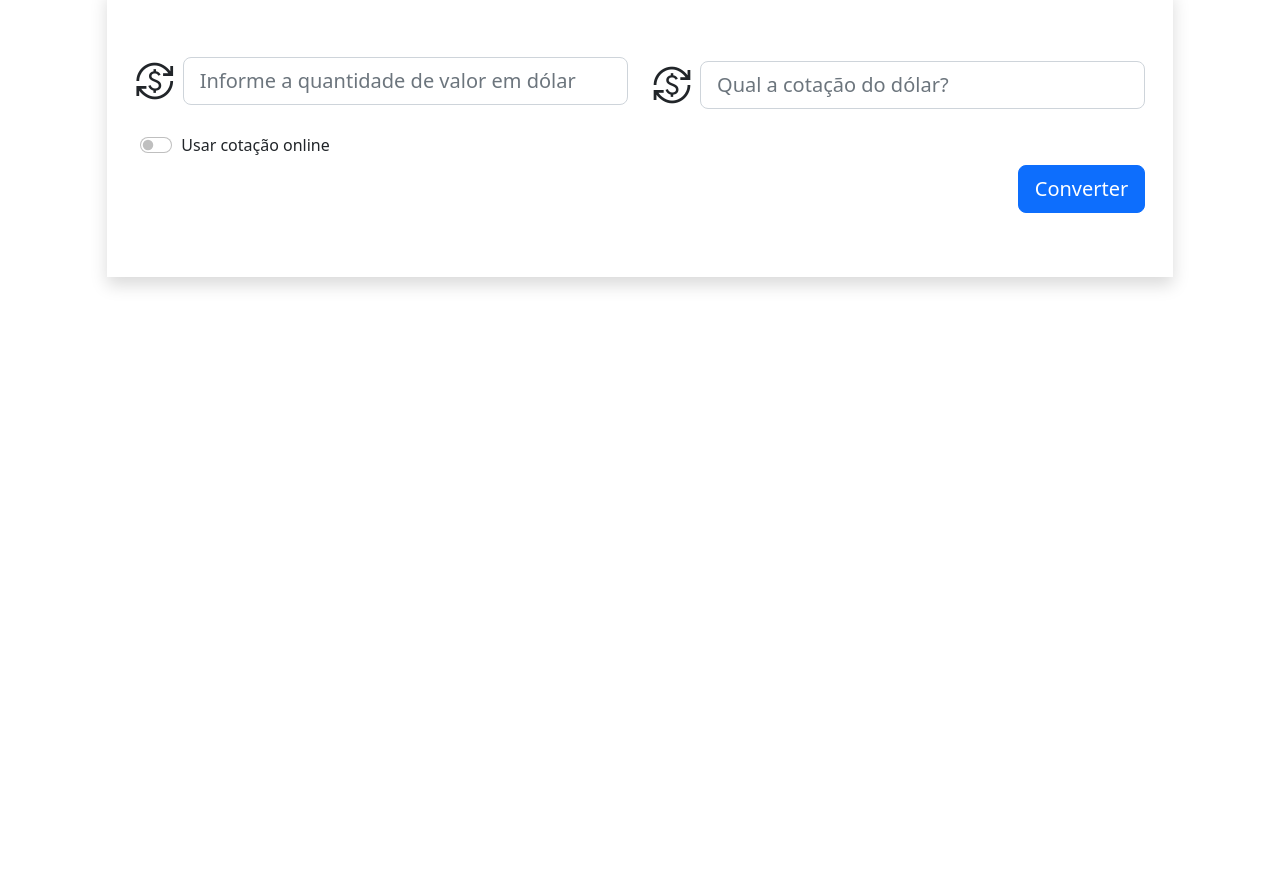
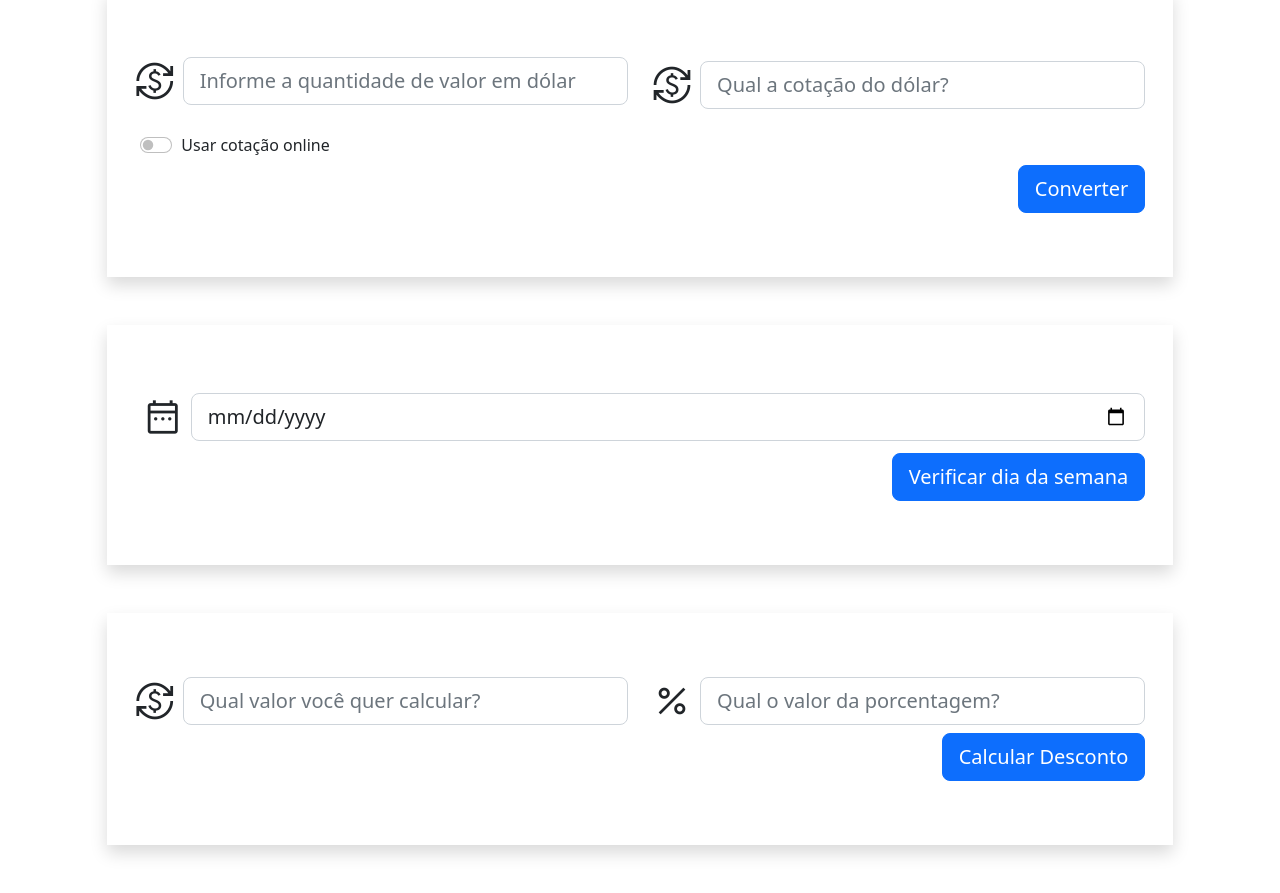
Before and after one commit to edulaboro/projeto_vue, a plain HTML site: page index.html in a window 1280 px wide. Shown: the part 815-1708 px from the top of the page. Before the commit the page ends 1140 px from the top, so only its background shows below. Drawn offline with nearby package versions, Linux system fonts and the light colour scheme.

Commit message:
Finalizado a funcionalidade 4

```diff
--- a/index.html
+++ b/index.html
@@ -116,11 +116,55 @@
                 </form>
             </div>
         </section>
-    </main>
+
+         <!-- FUNCIONALIDADE 3: VERIFICAR DIA DA SEMANA -->
+       <section class="p-3 my-5 col-md-10 shadow mx-auto">
+        <div class="container-fluid py-5 text-center">
+            <form action="">
+                 <div class="d-flex align-items-center">
+                     <span class="material-symbols-outlined fs-1 m-2">date_range</span>
+                     <input type="date" class="form-control form-control-lg" placeholder="Insira uma data" id="diaSemana" data-bs-placement="top" title="Informe uma data qualquer">
+                 </div>
+
+                 <div class="d-flex justify-content-end mt-2">
+                     <button type="submit" class="btn btn-lg btn-primary">Verificar dia da semana</button>
+                 </div>
+            </form>
+        </div>
+    </section>
+
+
+    <!-- FUNCIONALIDADE 4: DESCONTO PORCENTAGEM -->
+
+
+    <section class="p-3 my-5 col-md-10 shadow mx-auto">
+        <div class="container-fluid py-5 text-center">
+            <form action="">
+                <section class="row">
+                    <div class="col-md-6 d-flex align-items-center">
+                        <span class="material-symbols-outlined fs-1 me-2">currency_exchange</span>
+                        <input type="text" class="form-control form-control-lg" placeholder="Qual valor você quer calcular?" pattern="^[0-9]+(\.([0-9]{2}))?$" required>
+                    </div>
+                    <div class="col-md-6 d-flex align-items-center">
+                         <span class="material-symbols-outlined fs-1 me-2">percent</span>
+                         <input type="text" class="form-control form-control-lg" placeholder="Qual o valor da porcentagem?" pattern="^[0-9]+(\.([0-9]{2}))?$" required>
+                    </div>
+                </section>
+
+                <div class="d-flex justify-content-end mt-2">
+                    <button type="submit" class="btn btn-lg btn-primary">Calcular Desconto</button>
+                </div>
+            </form>
+        </div>
+    </section>
 
 <!-- Adicionando o CDN javascript do Bootstrap -->
 <script src="https://cdn.jsdelivr.net/npm/bootstrap@5.2.0-beta1/dist/js/bootstrap.bundle.min.js" integrity="sha384-pprn3073KE6tl6bjs2QrFaJGz5/SUsLqktiwsUTF55Jfv3qYSDhgCecCxMW52nD2" crossorigin="anonymous"></script>
 
+<script>
+    const diaSemana = document.querySelector('#diaSemana')
+    const tooltip = new bootstrap.tooltip(diaSemana)
+</script>
 
 </body>
 </html>
```
